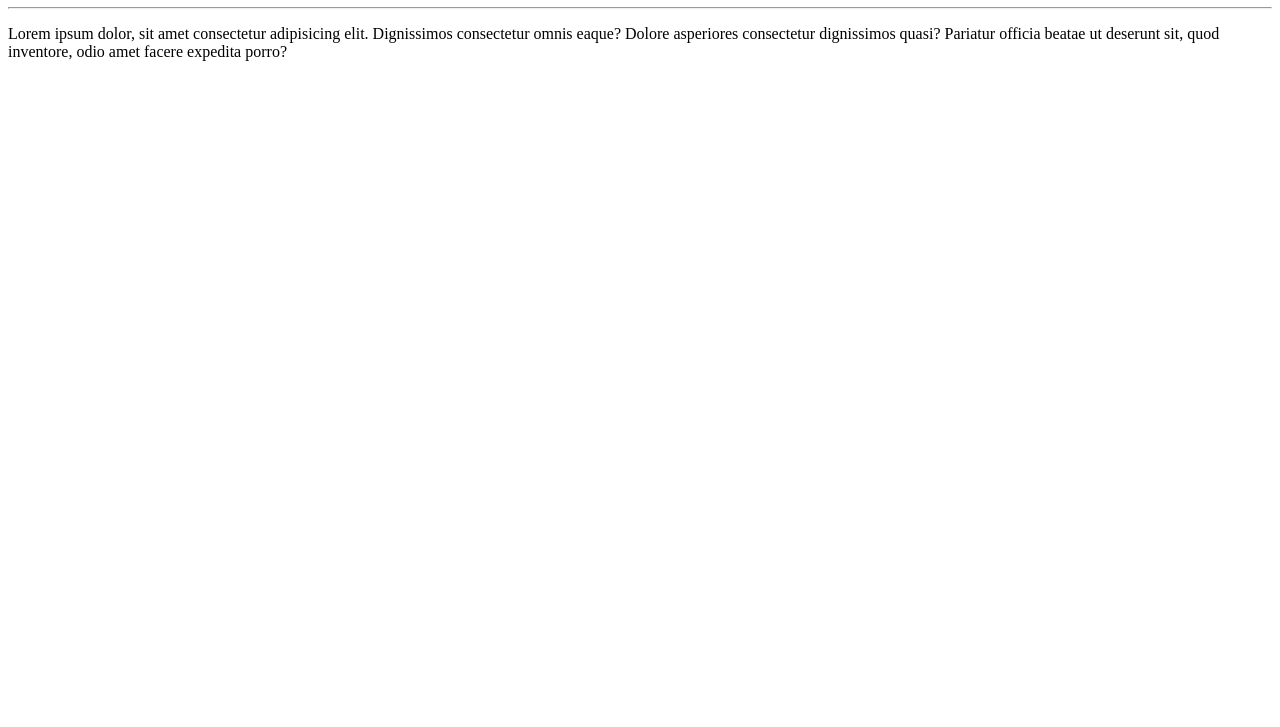
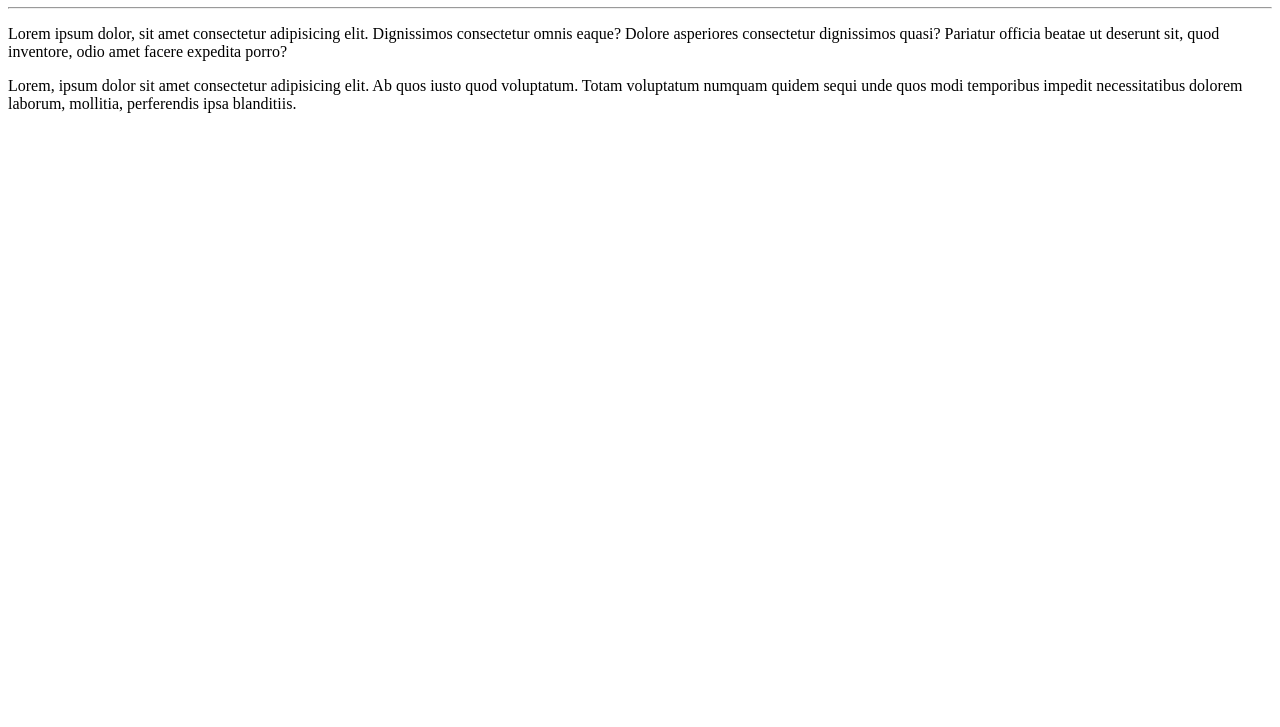
Before and after one commit to domingosrenan/OlaMundo, a plain HTML site: page siteExemplo/index.html in a window 1280 px wide. Shown: the part 73-800 px from the top of the page. Drawn offline with Linux system fonts and the light colour scheme.

Commit message:
adicioneu um parágrafo

```diff
--- a/siteExemplo/index.html
+++ b/siteExemplo/index.html
@@ -9,5 +9,6 @@
     <h1>Olá, Mundo!</h1>
     <hr>
     <p>Lorem ipsum dolor, sit amet consectetur adipisicing elit. Dignissimos consectetur omnis eaque? Dolore asperiores consectetur dignissimos quasi? Pariatur officia beatae ut deserunt sit, quod inventore, odio amet facere expedita porro?</p>
+    <p>Lorem, ipsum dolor sit amet consectetur adipisicing elit. Ab quos iusto quod voluptatum. Totam voluptatum numquam quidem sequi unde quos modi temporibus impedit necessitatibus dolorem laborum, mollitia, perferendis ipsa blanditiis.</p>
 </body>
 </html>
```
